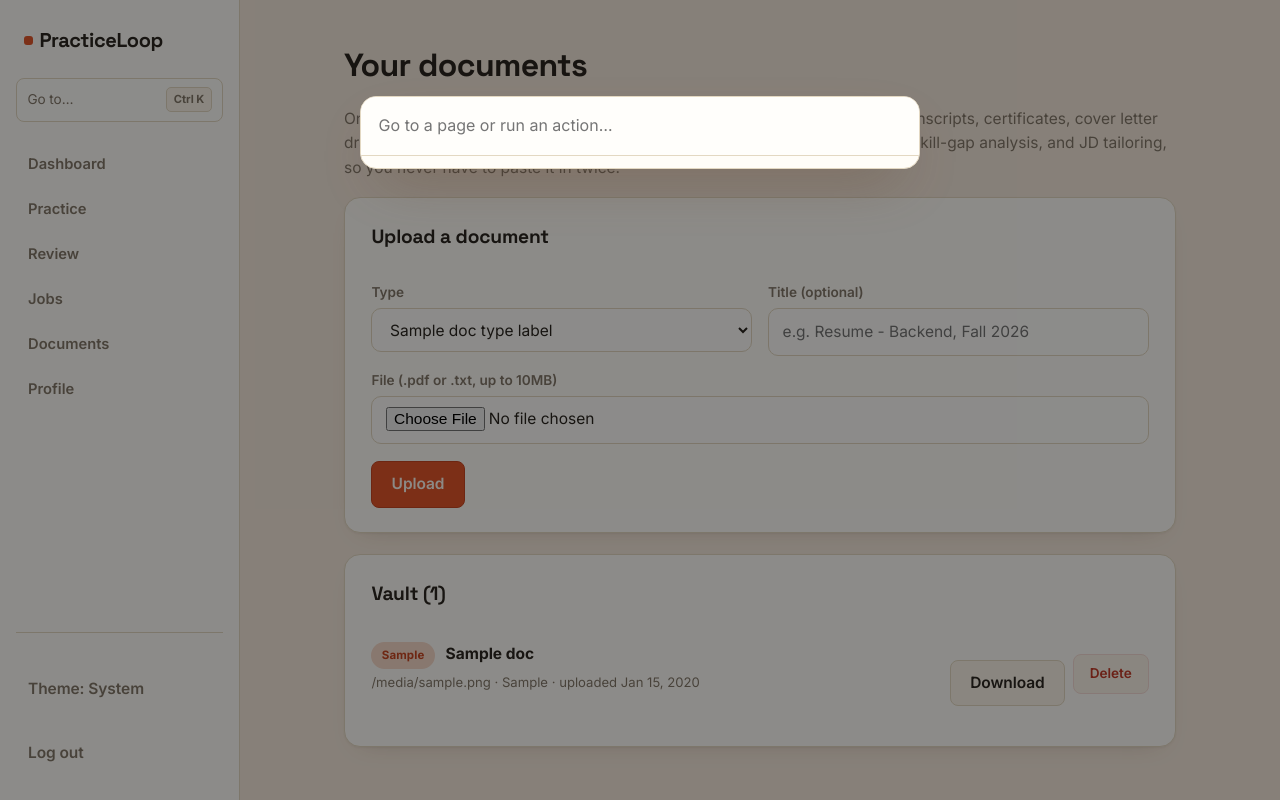
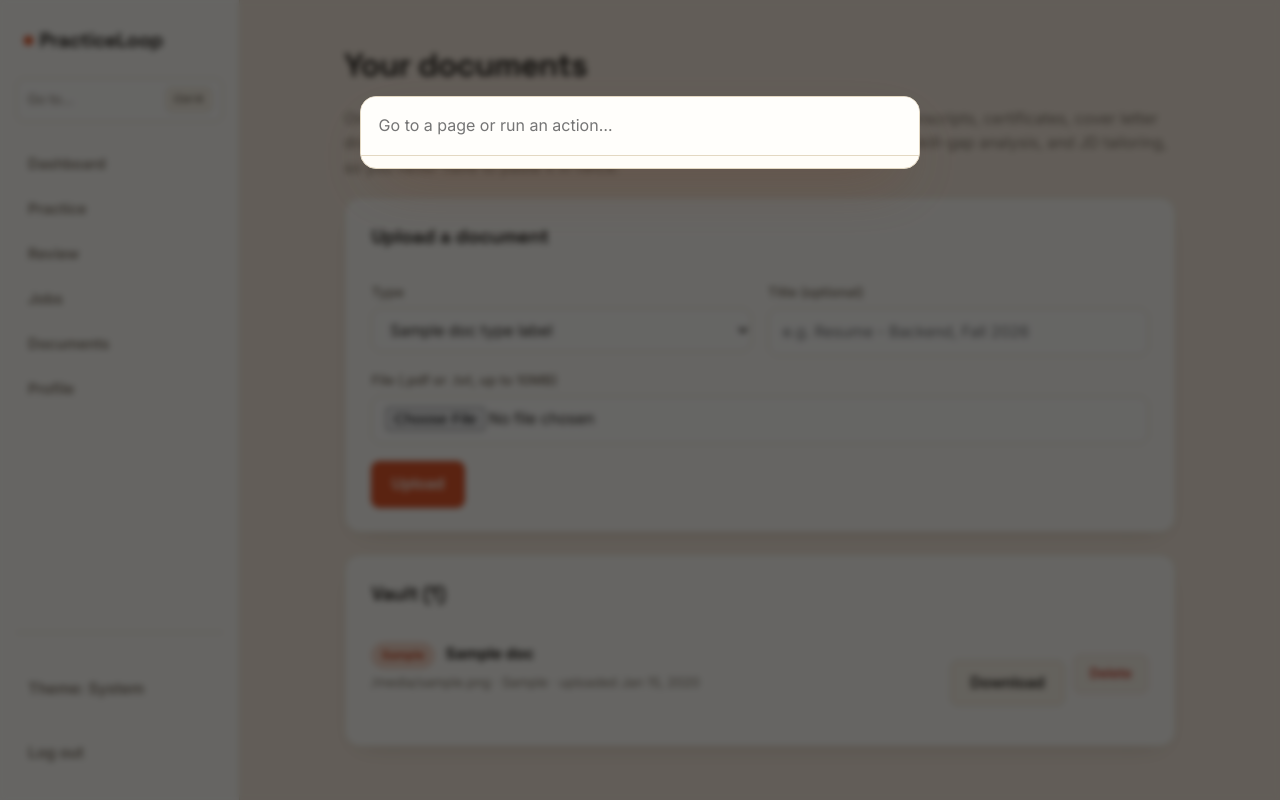
Before and after one commit to SAYUSHMAN18/PracticeLoop, a FastAPI app: template app/templates/documents/index.html in a window 1280 px wide. Run offline with FastAPI, Linux system fonts and the light colour scheme; the template is opened without the code that fills it: most values are stand-ins (such as "Sample title", 1, 10 or a date in 2020); parts of the project's set-up code (start-up, migrations or seed data) failed here and were passed over.

Commit message:
Fix command palette backdrop reading as broken/glitchy, not dimmed
The backdrop was only 45% black with no blur -- dashboard text stayed
legible right through it, which reads as a rendering bug (page content
"bleeding through" a modal) rather than a deliberate dim. Darkened to
60% and added a subtle blur so the page behind is clearly inactive, not
just faintly see-through.

Also hardened the sizing: width was `min(560px, 92vw)` -- correct CSS,
but investigated because this session's own browser-pane tooling has a
known, previously-flagged bug where it sometimes reports a 0x0 viewport,
which would collapse a vw-based width to nothing. Confirmed with a
forced real viewport (1280x900) that the palette renders correctly
(560x540px, all 14 items) -- that specific collapse was this session's
tooling artifact, not a real cross-browser bug. Switched to
`width: 100%; max-width: 560px` anyway (sizes against the backdrop's own
padded content box instead of raw viewport units, and added
`flex-shrink: 0`) since it's strictly more robust and no worse.

131/131 passing, no test changes needed (this was a visual-only fix).

Co-Authored-By: Claude Sonnet 5 <noreply@anthropic.com>

```diff
--- a/app/static/style.css
+++ b/app/static/style.css
@@ -233,22 +233,26 @@ a:focus-visible, button:focus-visible, input:focus-visible, textarea:focus-visib
   position: fixed;
   inset: 0;
   z-index: 60;
-  background: rgba(0, 0, 0, 0.45);
+  background: rgba(0, 0, 0, 0.6);
+  backdrop-filter: blur(3px);
+  -webkit-backdrop-filter: blur(3px);
   display: flex;
   align-items: flex-start;
   justify-content: center;
-  padding-top: 12vh;
+  padding: 12vh 1rem 2rem;
 }
 .command-palette {
-  width: min(560px, 92vw);
+  width: 100%;
+  max-width: 560px;
   max-height: 60vh;
   background: var(--panel);
   border: 1px solid var(--border);
   border-radius: var(--radius);
-  box-shadow: 0 24px 60px -20px hsl(var(--shadow-color) / 0.5);
+  box-shadow: 0 24px 60px -20px hsl(var(--shadow-color) / 0.65);
   overflow: hidden;
   display: flex;
   flex-direction: column;
+  flex-shrink: 0;
 }
 .command-palette input {
   border: none;
```
